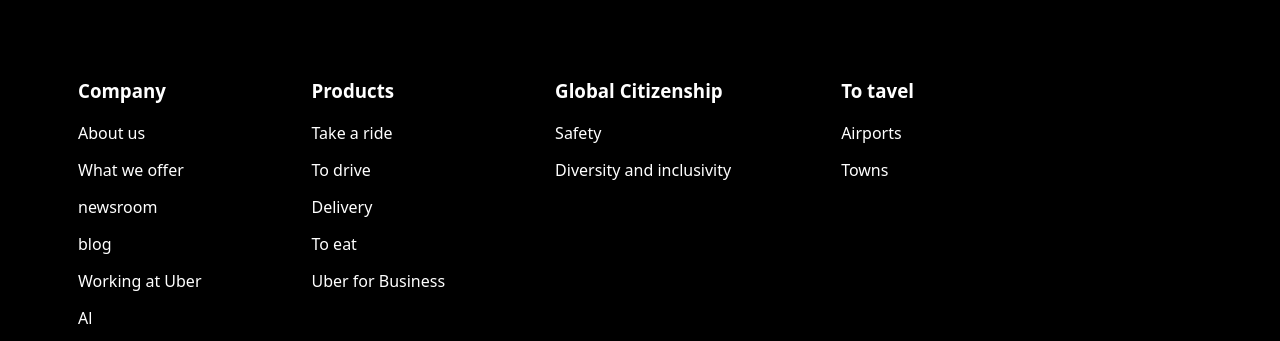
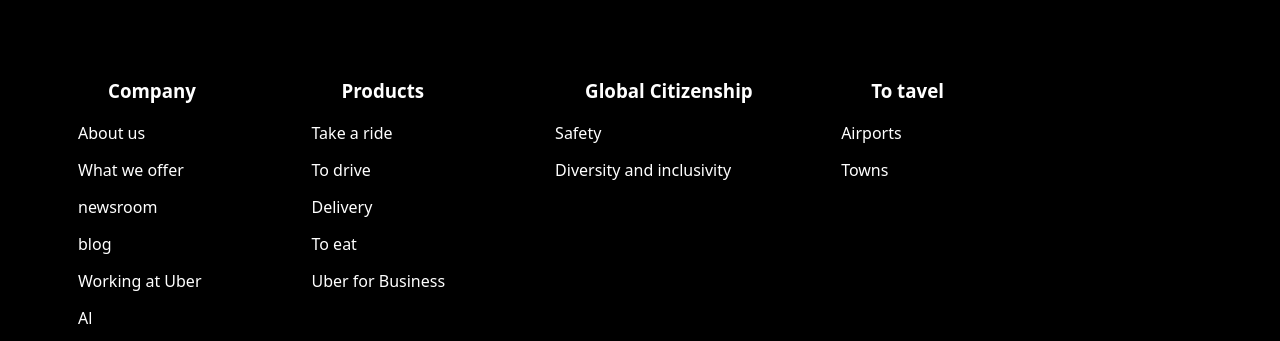
Before and after one commit to MostafaAbdullah29/Uber, a plain HTML site: page index.html in a window 1280 px wide. Shown: the part 2704-3045 px from the top of the page. Drawn offline with Linux system fonts and the light colour scheme.

Commit message:
Update style.css

```diff
--- a/style.css
+++ b/style.css
@@ -280,7 +280,7 @@ footer {
     cursor: pointer;
 }
 .footer-links h3 {
-    margin-left: 40px;
+    margin-left: 70px;
 }
 
 .footer-links li:hover {
```
